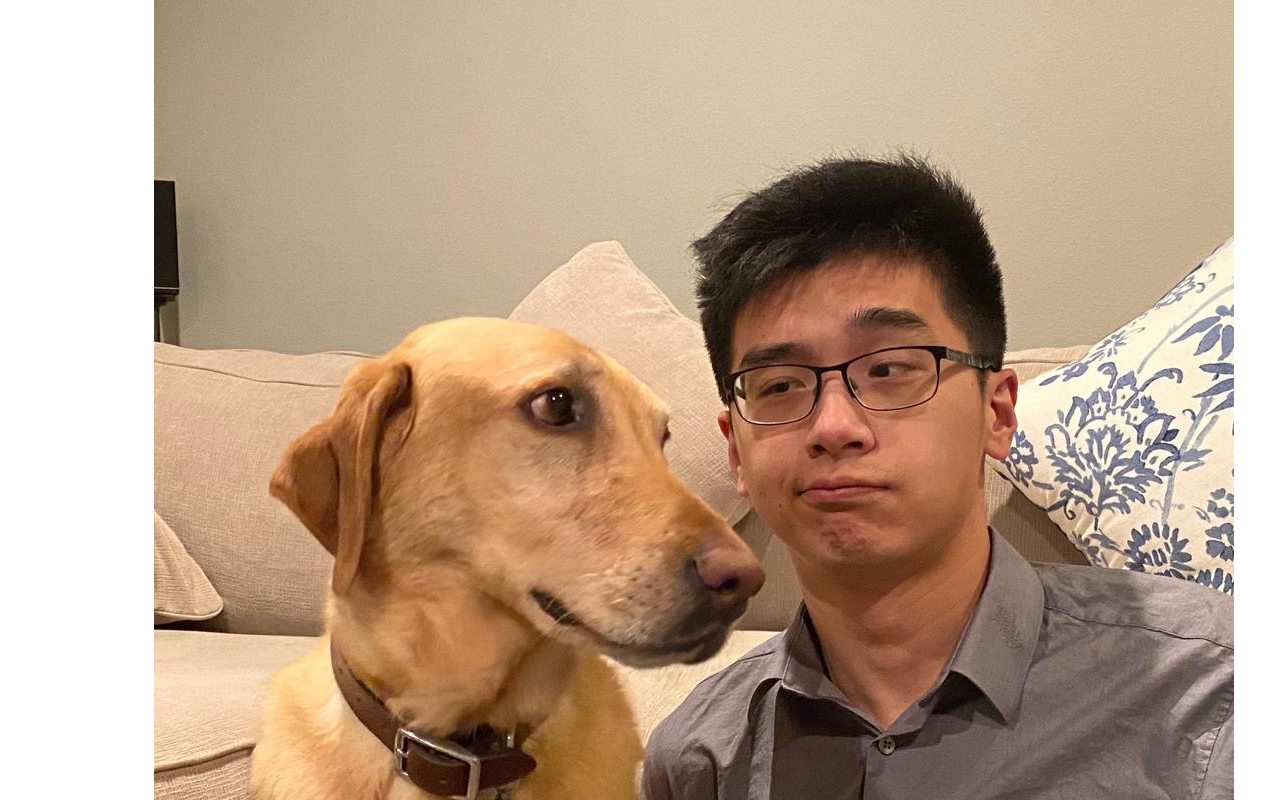
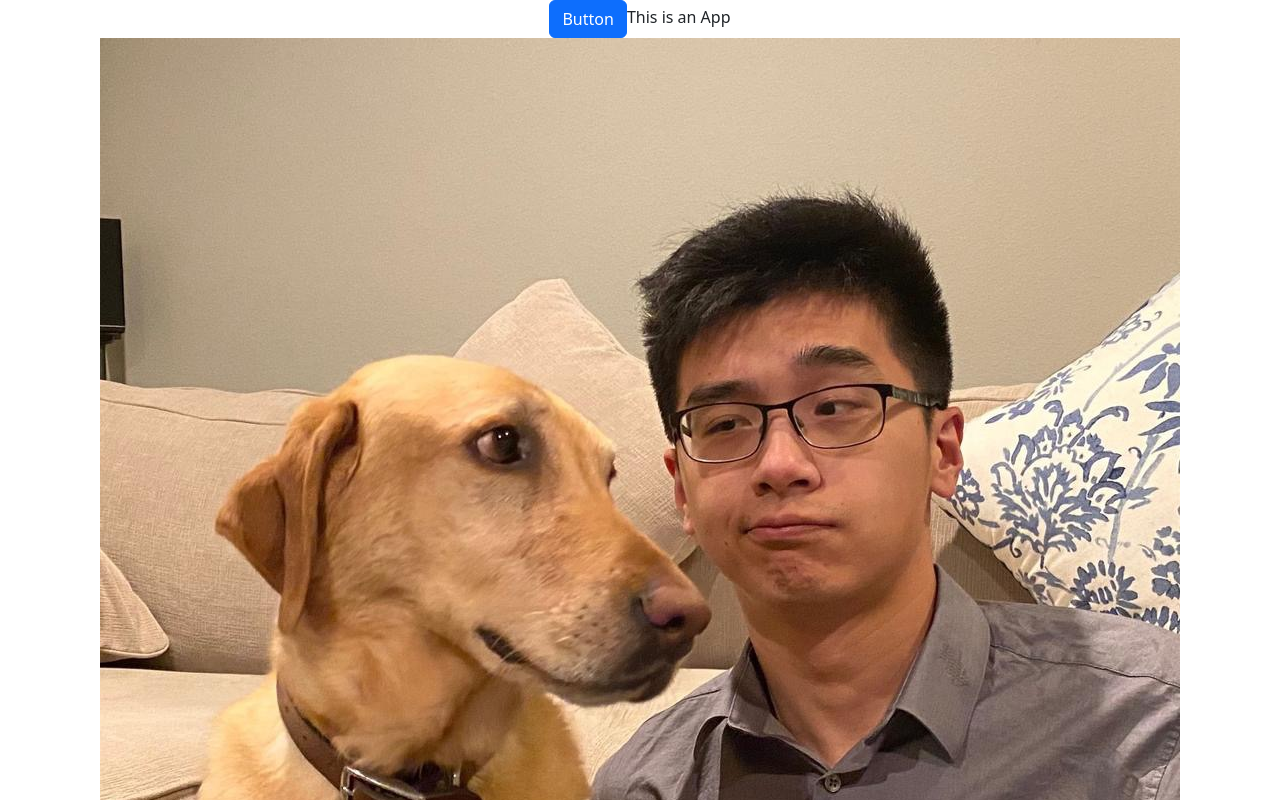
Before and after one commit to lotuswalking/niulegeniu, a React (Create React App) app: page / in a window 1280 px wide. Shown: the top 800 px of the page. Built offline with nearby package versions, Linux system fonts and the light colour scheme.

Commit message:
add button

```diff
--- a/src/App.js
+++ b/src/App.js
@@ -1,11 +1,16 @@
 import "./App.css";
 import paul from "./images/paul.JPG";
+import "bootstrap/dist/css/bootstrap.min.css";
 import { Button } from "react-bootstrap";
 
 function App() {
   return (
     <div className="App">
+      <Button type="button" class="btn btn-primary">
+        Button
+      </Button>
       This is an App
+      <br />
       <img src={paul} alt="NoImg" />
     </div>
   );
```
